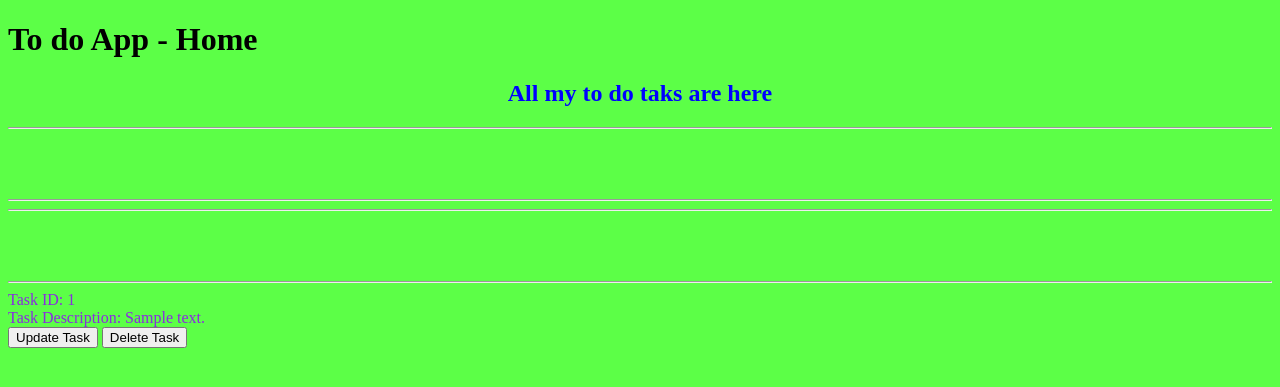
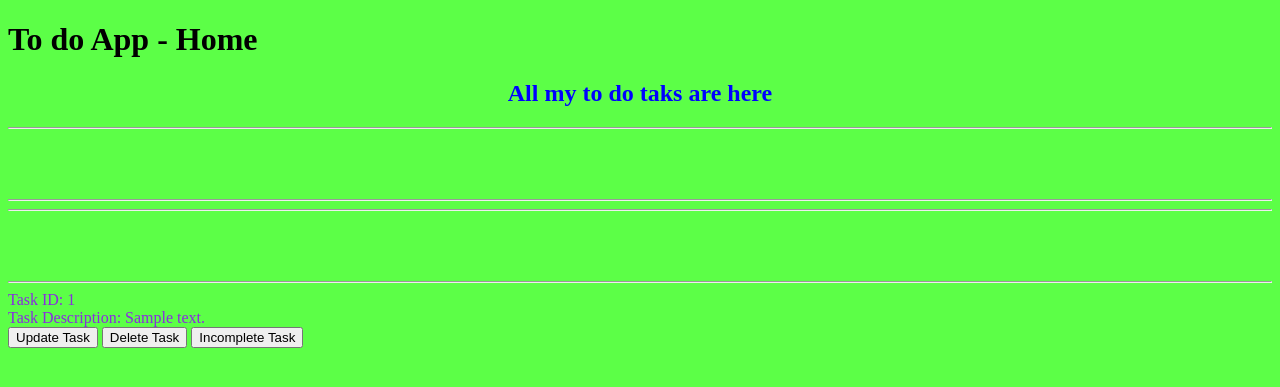
Before and after one commit to purohitamit/todo-app, a Flask app: page / in a window 1280 px wide. Shown: the top 387 px of the page. Run offline with Flask 2, Linux system fonts and the light colour scheme; tables that the repository leaves empty hold one stand-in row (values such as "Sample post").

Commit message:
added complete/incomplete buttons

```diff
--- a/application/routes.py
+++ b/application/routes.py
@@ -60,11 +60,11 @@
     task = Tasks.query.get(id)
     task.completed = True
     db.session.commit()
-    return f'task{id} is completed'
+    return redirect(url_for('home'))
 
 @app.route('/incomplete/task/<int:id>')
 def incomplete_task(id):
     task = Tasks.query.get(id)
     task.completed = False
     db.session.commit()
-    return f'task{id} is not completed'
+    return redirect(url_for('home'))
--- a/application/templates/index.html
+++ b/application/templates/index.html
@@ -18,7 +18,8 @@
     Task ID: {{ task.id }}<br>
     Task Description: {{ task.description }}<br>
     <button type=button onclick="window.location.href='{{ url_for('update_task', id=task.id) }}'">Update Task </button>
-    <button type=button onclick="window.location.href='{{ url_for('delete_task', id=task.id) }}'">Delete Task </button><br>
+    <button type=button onclick="window.location.href='{{ url_for('delete_task', id=task.id) }}'">Delete Task </button>
+    <button type=button onclick="window.location.href='{{ url_for('complete_task', id=task.id) }}'">Complete Task </button><br>
     {% endif %}
 </span>
 {% endfor %}
@@ -35,7 +36,8 @@
     Task ID: {{ task.id }}<br>
     Task Description: {{ task.description }}<br>
     <button type=button onclick="window.location.href='{{ url_for('update_task', id=task.id) }}'">Update Task </button>
-    <button type=button onclick="window.location.href='{{ url_for('delete_task', id=task.id) }}'">Delete Task </button><br>
+    <button type=button onclick="window.location.href='{{ url_for('delete_task', id=task.id) }}'">Delete Task </button>
+    <button type=button onclick="window.location.href='{{ url_for('incomplete_task', id=task.id) }}'">Incomplete Task </button><br>
     {% endif %}
 </span>
 
```
